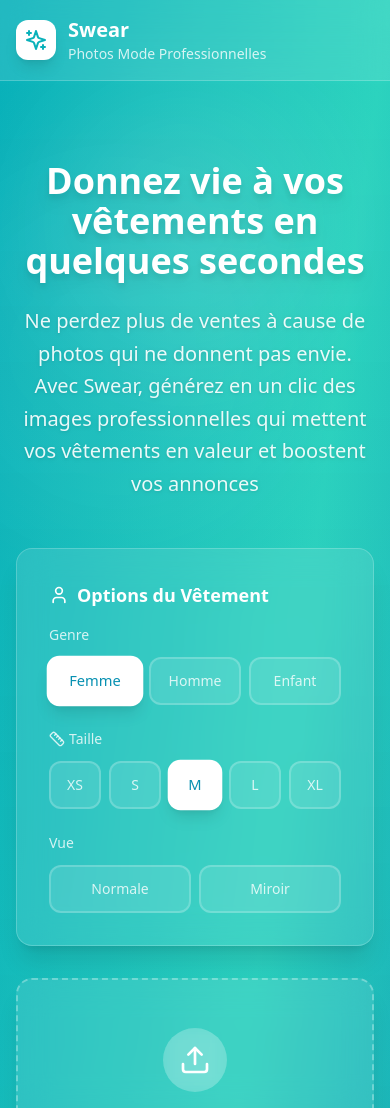
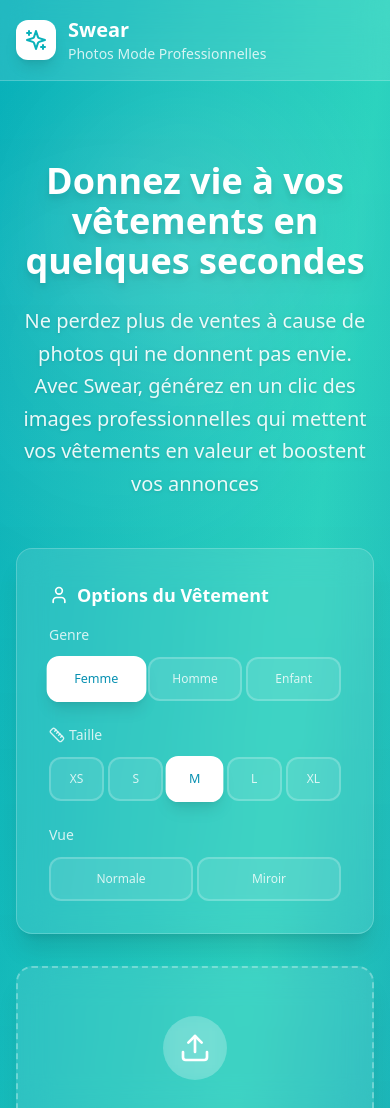
Before and after one commit to theobarbier16-gif/Swear2, a React (Vite) app: page / in a window 390 px wide. Shown: the top 1108 px of the page. Built offline with nearby package versions, Linux system fonts and the light colour scheme.

Commit message:
Corriger l'affichage des critères sur ordinateur

```diff
--- a/src/components/UploadStep.tsx
+++ b/src/components/UploadStep.tsx
@@ -72,13 +72,13 @@ const UploadStep: React.FC<UploadStepProps> = ({ onImageUpload, isProcessing, pr
             Options du Vêtement
           </h3>
 
-          <div className="grid md:grid-cols-3 gap-6">
+          <div className="grid grid-cols-1 md:grid-cols-2 lg:grid-cols-3 gap-6">
             {/* Gender Selection */}
             <div>
               <label className="block text-sm font-medium text-white/80 mb-3">
                 Genre
               </label>
-              <div className="grid grid-cols-3 gap-2">
+              <div className="grid grid-cols-3 gap-1 sm:gap-2">
                 {[
                   { value: 'femme', label: 'Femme' },
                   { value: 'homme', label: 'Homme' },
@@ -97,7 +97,7 @@ const UploadStep: React.FC<UploadStepProps> = ({ onImageUpload, isProcessing, pr
                       className="sr-only"
                     />
                     <div className={`
-                      px-4 py-3 rounded-xl text-center text-sm font-medium transition-all duration-200 border-2
+                      px-2 sm:px-4 py-3 rounded-xl text-center text-xs sm:text-sm font-medium transition-all duration-200 border-2
                       ${clothingOptions.gender === option.value
                         ? 'bg-white text-vinted-600 border-white shadow-lg scale-105'
                         : 'bg-white/10 text-white/80 border-white/20 hover:bg-white/20 hover:border-white/40'
@@ -116,7 +116,7 @@ const UploadStep: React.FC<UploadStepProps> = ({ onImageUpload, isProcessing, pr
                 <Ruler className="w-4 h-4 mr-1" />
                 Taille
               </label>
-              <div className="grid grid-cols-5 gap-2">
+              <div className="grid grid-cols-5 gap-1 sm:gap-2">
                 {[
                   { value: 'xs', label: 'XS' },
                   { value: 's', label: 'S' },
@@ -132,7 +132,7 @@ const UploadStep: React.FC<UploadStepProps> = ({ onImageUpload, isProcessing, pr
                       size: size.value as ClothingOptions['size']
                     }))}
                     className={`
-                      px-3 py-3 rounded-xl text-sm font-medium transition-all duration-200 border-2
+                      px-1 sm:px-3 py-3 rounded-xl text-xs sm:text-sm font-medium transition-all duration-200 border-2
                       ${clothingOptions.size === size.value
                         ? 'bg-white text-vinted-600 border-white shadow-lg scale-105'
                         : 'bg-white/10 text-white/80 border-white/20 hover:bg-white/20 hover:border-white/40'
@@ -150,7 +150,7 @@ const UploadStep: React.FC<UploadStepProps> = ({ onImageUpload, isProcessing, pr
               <label className="block text-sm font-medium text-white/80 mb-3">
                 Vue
               </label>
-              <div className="grid grid-cols-2 gap-2">
+              <div className="grid grid-cols-2 gap-1 sm:gap-2">
                 {[
                   { value: 'normal', label: 'Normale' },
                   { value: 'mirror', label: 'Miroir' }
@@ -163,7 +163,7 @@ const UploadStep: React.FC<UploadStepProps> = ({ onImageUpload, isProcessing, pr
                       mirror: option.value as ClothingOptions['mirror']
                     }))}
                     className={`
-                      px-3 py-3 rounded-xl text-sm font-medium transition-all duration-200 border-2
+                      px-2 sm:px-3 py-3 rounded-xl text-xs sm:text-sm font-medium transition-all duration-200 border-2
                       ${clothingOptions.mirror === option.value
                         ? 'bg-white text-vinted-600 border-white shadow-lg scale-105'
                         : 'bg-white/10 text-white/80 border-white/20 hover:bg-white/20 hover:border-white/40'
```
